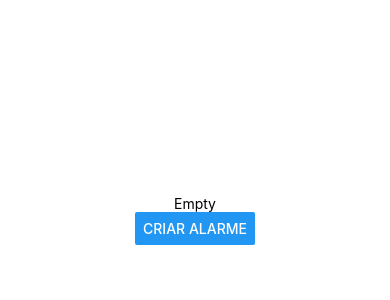
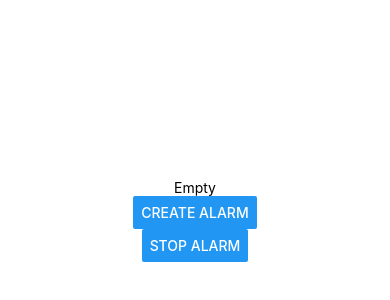
Before and after one commit to Nidilap/expo-alarm-module, a React Native app in the folder example/: screen / in a window 390 px wide. Shown: the part 202-502 px from the top of the page. Built offline with nearby package versions, Linux system fonts and the light colour scheme.

Commit message:
feat: stop method added

```diff
--- a/example/src/App.tsx
+++ b/example/src/App.tsx
@@ -1,7 +1,7 @@
 import * as React from 'react';
 
 import { StyleSheet, View, Text, Button } from 'react-native';
-import { scheduleAlarm } from 'expo-alarm-module';
+import { scheduleAlarm, stopAlarm } from 'expo-alarm-module';
 import uuid from 'react-native-uuid';
 
 export default function App() {
@@ -26,7 +26,8 @@ export default function App() {
   return (
     <View style={styles.container}>
       <Text>Empty</Text>
-      <Button title="Criar Alarme" onPress={criarAlarme} />
+      <Button title="Create Alarm" onPress={criarAlarme} />
+      <Button title="Stop Alarm" onPress={stopAlarm} />
     </View>
   );
 }
```
Also changed, not shown: 3 other files (tests, documents, lock files or other folders).
